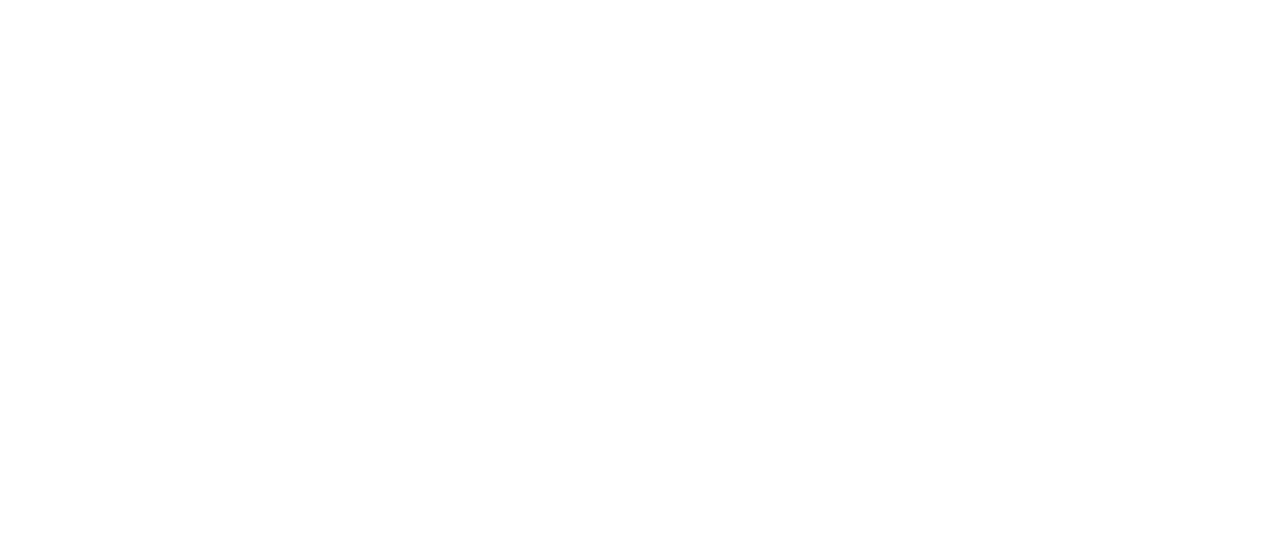
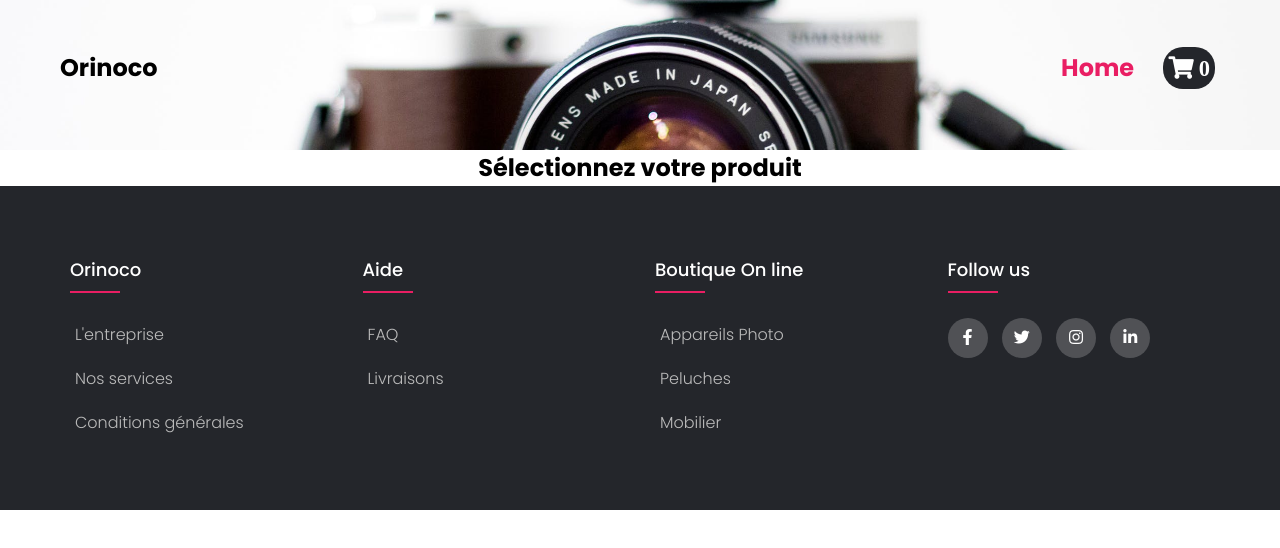
Before and after one commit to ClaudiaBarray/P5_Barray_Claudia, a plain HTML site: page Frontend/index.html in a window 1280 px wide. Drawn offline with Linux system fonts and the light colour scheme.

Commit message:
Integration Header et Footer

```diff
--- /dev/null
+++ b/Frontend/css/style.css
@@ -0,0 +1,158 @@
+@import url('https://fonts.googleapis.com/css2?family=Poppins:wght@300;400;500;600;700&display=swap');
+body{
+	line-height: 1.5;
+	font-family: 'Poppins', sans-serif;
+}
+*{
+	margin:0;
+	padding:0;
+	box-sizing: border-box;
+}
+
+
+
+header {
+    background-image: url('../images/vintage.jpg');
+    background-repeat: no-repeat;
+    background-size: cover;
+    background-position: center;
+    height: 150px;
+    position: relative;
+}
+
+
+
+nav {
+    position: absolute;
+    top: 0;
+    right: 0;
+    left: 0;
+    z-index: 2;
+    display: flex;
+    flex-wrap: wrap;
+    justify-content: space-between;
+    padding: 50px 60px 0 60px;
+}
+
+
+nav li {
+    list-style: none;
+    display: inline-block;
+    padding-right: 10px;
+    padding-left: 10px;
+}
+
+nav li span {
+    padding-left: 5px;
+}
+
+li a {
+    padding: 5px;
+    text-decoration: none;
+	color:  #e91e63;
+	font-size: 1.5em;
+	font-weight: bold;
+}
+
+.cart  {
+   vertical-align: bottom;
+   font-size: 15px;
+   padding-right: 5px;
+
+}
+
+.cart a {
+    background-color: #24262b;
+    color: #fff;
+    cursor: pointer;
+    text-decoration: none;
+	border-radius: 20px;
+}
+
+.find {
+	text-align: center;
+	font-size: 1.5em;
+}
+.wrap{
+	max-width: 1170px;
+	margin:auto;
+}
+.row{
+	display: flex;
+	flex-wrap: wrap;
+}
+ul{
+	list-style: none;
+}
+.footer{
+	background-color: #24262b;
+    padding: 70px 0;
+}
+.footer-col{
+   width: 25%;
+   padding: 0 15px;
+}
+.footer-col h4{
+	font-size: 18px;
+	color: #ffffff;
+	margin-bottom: 35px;
+	font-weight: 500;
+	position: relative;
+}
+.footer-col h4::before{
+	content: '';
+	position: absolute;
+	left:0;
+	bottom: -10px;
+	background-color: #e91e63;
+	height: 2px;
+	box-sizing: border-box;
+	width: 50px;
+}
+.footer-col ul li:not(:last-child){
+	margin-bottom: 10px;
+}
+.footer-col ul li a{
+	font-size: 16px;
+	color: #ffffff;
+	text-decoration: none;
+	font-weight: 300;
+	color: #bbbbbb;
+	display: block;
+	transition: all 0.3s ease;
+}
+.footer-col ul li a:hover{
+	color: #ffffff;
+	padding-left: 8px;
+}
+.footer-col .social-links a{
+	display: inline-block;
+	height: 40px;
+	width: 40px;
+	background-color: rgba(255,255,255,0.2);
+	margin:0 10px 10px 0;
+	text-align: center;
+	line-height: 40px;
+	border-radius: 50%;
+	color: #ffffff;
+	transition: all 0.5s ease;
+}
+.footer-col .social-links a:hover{
+	color: #24262b;
+	background-color: #ffffff;
+}
+
+/*responsive*/
+@media(max-width: 767px){
+  .footer-col{
+    width: 50%;
+    margin-bottom: 30px;
+}
+
+
+}
+@media(max-width: 574px){
+  .footer-col{
+    width: 100%;
+}
+}
--- a/Frontend/index.html
+++ b/Frontend/index.html
@@ -1,12 +1,76 @@
 <!DOCTYPE html>
-<html lang="en">
+<html lang="fr">
+
 <head>
-    <meta charset="UTF-8">
-    <meta http-equiv="X-UA-Compatible" content="IE=edge">
-    <meta name="viewport" content="width=device-width, initial-scale=1.0">
-    <title>Document</title>
+	<meta charset="UTF-8">
+	<meta http-equiv="X-UA-Compatible" content="IE=edge">
+	<meta name="viewport" content="width=device-width, initial-scale=1.0">
+	<link rel="stylesheet" href="css/style.css">
+	<link rel="stylesheet" type="text/css"
+		href="https://cdnjs.cloudflare.com/ajax/libs/font-awesome/5.15.1/css/all.min.css">
 </head>
+<title>Document</title>
+</head>
+
 <body>
+	<header>
+		<nav>
+			<h1>Orinoco</h1>
+			<ul>
+				<li class="home"><a href="index.html">Home</a></li>
+				<li class="cart">
+					<a href="panier.html"><i class="fas fa-shopping-cart"><span>0</span></i></a>
+				</li>
+			</ul>
+		</nav>
+	</header>
 
+	<main>
+		<h2 class="find">Sélectionnez votre produit</h2>
+
+
+	</main>
+
+
+	<footer class="footer">
+		<div class="wrap">
+			<div class="row">
+				<div class="footer-col">
+					<h4>Orinoco</h4>
+					<ul>
+						<li><a href="#">L'entreprise</a></li>
+						<li><a href="#">Nos services</a></li>
+						<li><a href="#">Conditions générales </a></li>
+
+					</ul>
+				</div>
+				<div class="footer-col">
+					<h4>Aide</h4>
+					<ul>
+						<li><a href="#">FAQ</a></li>
+						<li><a href="#">Livraisons</a></li>
+					</ul>
+				</div>
+				<div class="footer-col">
+					<h4>Boutique On line</h4>
+					<ul>
+						<li><a href="#">Appareils Photo</a></li>
+						<li><a href="#">Peluches</a></li>
+						<li><a href="#">Mobilier</a></li>
+					</ul>
+				</div>
+				<div class="footer-col">
+					<h4>Follow us</h4>
+					<div class="social-links">
+						<a href="#"><i class="fab fa-facebook-f"></i></a>
+						<a href="#"><i class="fab fa-twitter"></i></a>
+						<a href="#"><i class="fab fa-instagram"></i></a>
+						<a href="#"><i class="fab fa-linkedin-in"></i></a>
+					</div>
+				</div>
+			</div>
+		</div>
+	</footer>
 </body>
+
 </html>
```
Also changed, not shown: Frontend/commande.html (+59 -1 lines), Frontend/panier.html (+62 -1 lines), Frontend/produit.html (+62 -1 lines), Frontend/images/vintage.jpg (added), Frontend/js/Controller.js (added), Frontend/js/Model.js (added), Frontend/js/View.js (added), js/produit.js (deleted), 1 other file.
